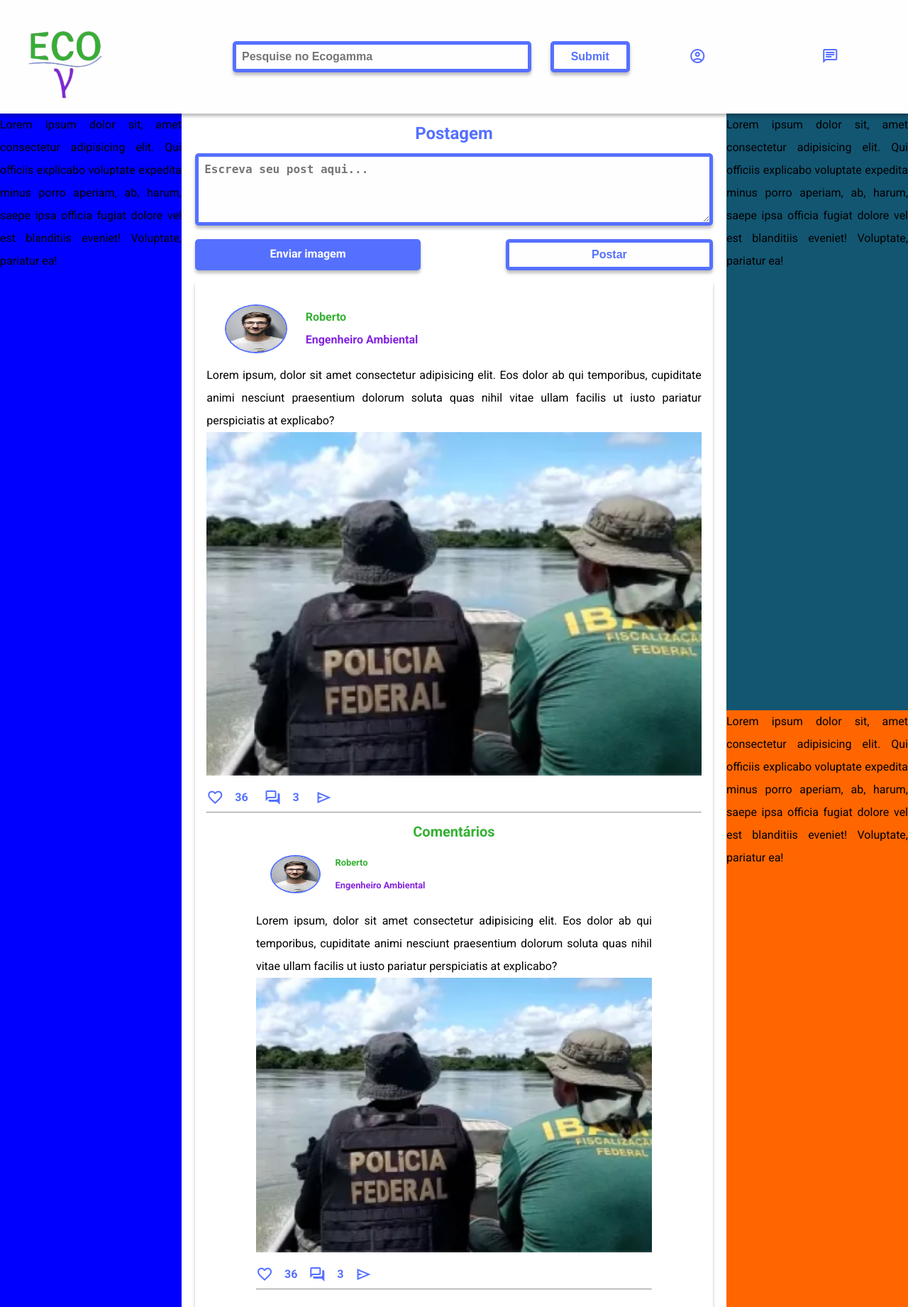
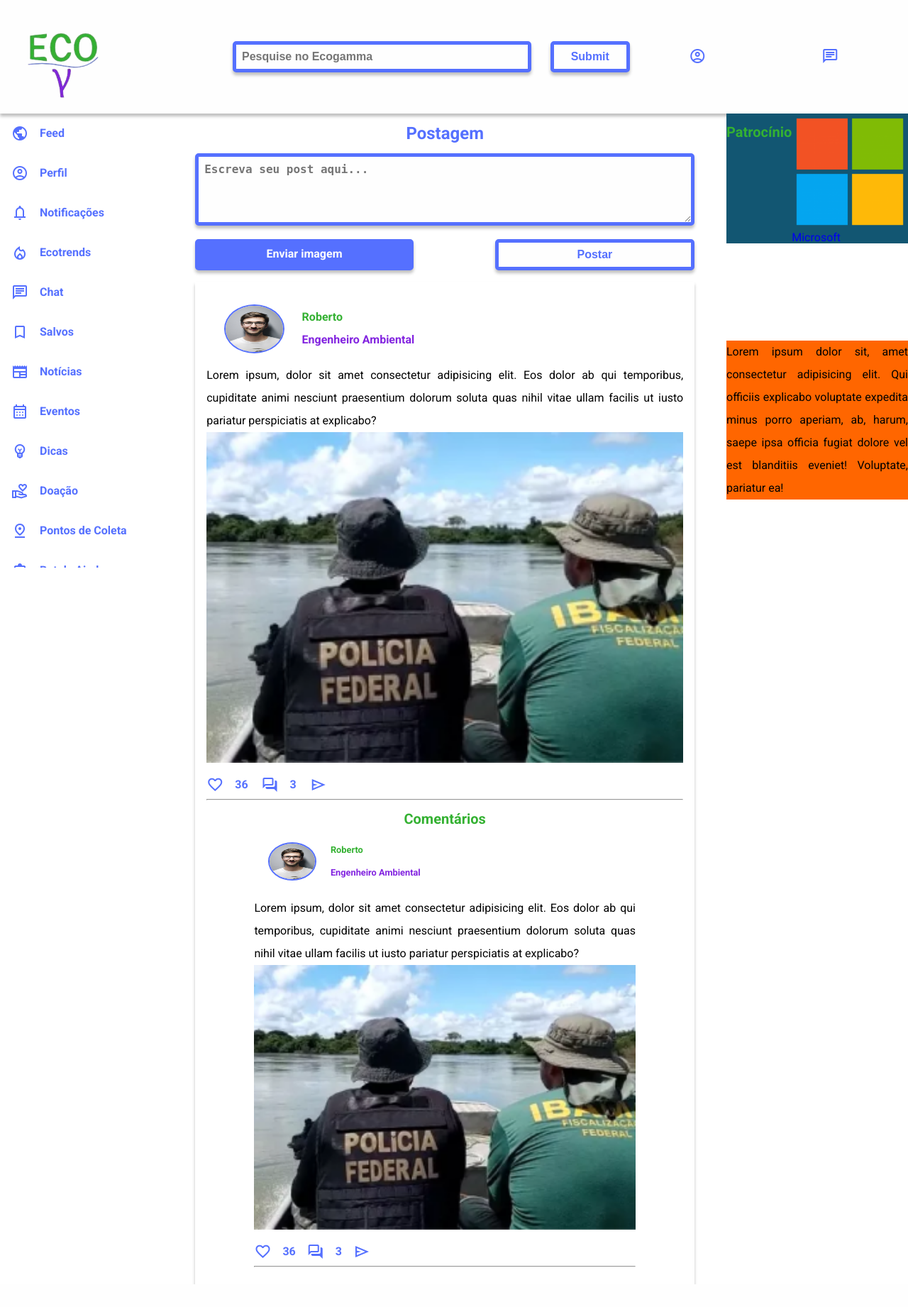
Before and after one commit to Marcozvs/ecogamma, a PHP site: page / in a window 1280 px wide. Shown: the whole page at 71% size. After the commit the page ends 1810 px from the top, so only its background shows below. Run offline with PHP 8.4, Linux system fonts and the light colour scheme.

Commit message:
Add files via upload

```diff
--- a/estilos/css/styles.css
+++ b/estilos/css/styles.css
@@ -114,14 +114,15 @@
   .cabecalho {
     flex-direction: row;
     height: 20vh;
-    position: sticky;
-    top: 0px;
   }
   .cabecalho .cabecalho__logo {
     width: 25%;
+    display: flex;
   }
   .cabecalho .cabecalho__logo img {
-    width: 50%;
+    position: sticky;
+    top: 0;
+    width: 150px;
   }
   .cabecalho .cabecalho__pesquisa {
     display: flex;
@@ -220,8 +221,10 @@
     color: #fefefe;
   }
 }
+.principal__postagem {
+  width: 100%;
+}
 .principal__postagem .principal__postagem__formulario {
-  margin: 0 auto;
   box-sizing: border-box;
 }
 .principal__postagem .principal__postagem__formulario .principal__postagem__formulario__botoes {
@@ -337,6 +340,115 @@
   }
 }
 
+.menuDesktop {
+  position: fixed;
+  top: 20vh;
+  height: 80vh;
+  justify-content: space-between;
+  flex-direction: column;
+  box-sizing: border-box;
+}
+.menuDesktop ul {
+  display: flex;
+  flex-direction: column;
+  height: 80vh;
+  justify-content: space-between;
+  overflow-y: scroll;
+}
+.menuDesktop ul a {
+  font-weight: 700;
+  color: #5570FF;
+  padding: 1rem;
+}
+.menuDesktop ul a li {
+  display: flex;
+  align-items: center;
+}
+.menuDesktop ul a li span {
+  margin-right: 1rem;
+}
+.menuDesktop ul a:hover {
+  border-left: 10px solid #34B132;
+  color: #34B132;
+}
+.menuDesktop ul a:hover span {
+  color: #34B132;
+}
+
+@media screen and (min-width: 320px) {
+  .patrocinios {
+    display: none;
+  }
+}
+@media screen and (min-width: 1024px) {
+  .patrocinios {
+    width: 21vw;
+    position: fixed;
+    left: 78vw;
+    top: 100px;
+    display: flex;
+    flex-direction: column;
+    height: 330px;
+    padding-left: 1vw;
+    border-left: 2px solid #666666;
+  }
+  .patrocinios h2 {
+    border-bottom: 2px solid #666666;
+    width: 90%;
+    text-align: center;
+    color: #666666;
+    padding-bottom: 1rem;
+  }
+  .patrocinios ul {
+    overflow-y: scroll;
+  }
+  .patrocinios:hover {
+    border-left: 2px solid #34B132;
+  }
+  .patrocinios:hover h2 {
+    border-bottom: 2px solid #34B132;
+    color: #34B132;
+  }
+  .patrocinios .patrocinio__patrocinador {
+    display: flex;
+    flex-wrap: nowrap;
+    align-items: center;
+    margin-top: 1rem;
+  }
+  .patrocinios .patrocinador__logo {
+    width: 40px;
+    border: 2px solid #666666;
+    border-radius: 50%;
+    margin-right: 1rem;
+    height: 40px;
+    display: flex;
+    align-items: center;
+  }
+  .patrocinios .patrocinador__logo img {
+    opacity: 0.5;
+    width: 60%;
+    position: relative;
+    left: 20%;
+    margin: 0;
+  }
+  .patrocinios .patrocinador__titulo {
+    margin: 0;
+    color: #666666;
+  }
+  .patrocinios:hover {
+    margin-left: 1rem;
+    transition: 0.5s;
+  }
+  .patrocinios:hover .patrocinador__logo {
+    border: 2px solid #8325E0;
+  }
+  .patrocinios:hover .patrocinador__titulo {
+    color: #8325E0;
+  }
+  .patrocinios:hover img {
+    opacity: 1;
+  }
+}
 @media screen and (min-width: 320px) {
   .container {
     display: grid;
@@ -349,7 +461,6 @@
   }
   .container .menuDesktop {
     display: none;
-    background-color: blue;
   }
   .container .principal {
     display: flex;
@@ -388,17 +499,23 @@
 @media screen and (min-width: 1024px) {
   .container {
     grid-template-columns: 20vw 60vw 20vw;
+    grid-template-rows: 20vh 40vh 40vh;
   }
   .container .cabecalho {
     grid-column: 1/4;
     grid-row: 1/2;
+    position: fixed;
+    width: 100vw;
   }
   .container .principal {
     grid-column: 2/3;
     grid-row: 2/4;
+    width: 55vw;
+    height: auto;
   }
   .container .menuDesktop {
     display: flex;
+    width: 20vw;
     grid-column: 1/2;
     grid-row: 2/4;
   }
@@ -406,11 +523,19 @@
     display: flex;
     grid-column: 3/4;
     grid-row: 2/3;
+    width: 20vw;
+    position: fixed;
+    top: 20vh;
+    left: 80vw;
   }
   .container .eventoNoticias {
     display: flex;
     grid-column: 3/4;
     grid-row: 3/4;
+    width: 20vw;
+    position: fixed;
+    top: 60vh;
+    left: 80vw;
   }
 }
 
--- a/estilos/sass/layouts/_l-cabecalho.sass
+++ b/estilos/sass/layouts/_l-cabecalho.sass
@@ -41,12 +41,13 @@
     .cabecalho
         flex-direction: row
         height: 20vh
-        position: sticky
-        top: 0px
         .cabecalho__logo
             width: 25%
+            display: flex
             img
-                width: 50%
+                position: sticky
+                top: 0
+                width: 150px
         .cabecalho__pesquisa
             display: flex
             width: 45%
--- /dev/null
+++ b/estilos/sass/modules/_m-menuDesktop.sass
@@ -0,0 +1,28 @@
+@use '../variaveis'
+.menuDesktop
+    position: fixed
+    top: 20vh
+    height: 80vh
+    justify-content: space-between
+    flex-direction: column
+    box-sizing: border-box
+    ul
+        display: flex
+        flex-direction: column
+        height: 80vh
+        justify-content: space-between
+        overflow-y: scroll
+        a
+            font-weight: 700
+            color: variaveis.$primeira-cor
+            padding: 1rem
+            li
+                display: flex
+                align-items: center
+                span
+                    margin-right: 1rem
+            &:hover
+                border-left: 10px solid variaveis.$segunda-cor
+                color: variaveis.$segunda-cor
+                span
+                    color: variaveis.$segunda-cor
--- a/estilos/sass/modules/_m-postagem.sass
+++ b/estilos/sass/modules/_m-postagem.sass
@@ -1,7 +1,7 @@
 @use '../variaveis'
 .principal__postagem
+    width: 100%
     .principal__postagem__formulario
-        margin: 0 auto
         box-sizing: border-box
         .principal__postagem__formulario__botoes
             display: flex
--- a/estilos/sass/modules/modules.sass
+++ b/estilos/sass/modules/modules.sass
@@ -2,3 +2,5 @@
 @use './_m-menuLateral'
 @use './_m-postagem'
 @use './_m-post'
+@use './_m-menuDesktop'
+@use './_m-patrocinio'
--- a/estilos/sass/styles.sass
+++ b/estilos/sass/styles.sass
@@ -11,7 +11,6 @@
             grid-row: 1 / 2
         .menuDesktop
             display: none
-            background-color: blue
         .principal
             display: flex
             flex-direction: column
@@ -41,21 +40,35 @@
 @media screen and (min-width: 1024px)
     .container
         grid-template-columns: 20vw 60vw 20vw
+        grid-template-rows: 20vh 40vh 40vh
         .cabecalho
             grid-column: 1 / 4
             grid-row: 1 / 2
+            position: fixed
+            width: 100vw
         .principal
             grid-column: 2 / 3
             grid-row: 2 / 4
+            width: 55vw
+            height: auto
         .menuDesktop
             display: flex
+            width: 20vw
             grid-column: 1 / 2
             grid-row: 2 / 4
         .patrocinio
             display: flex
             grid-column: 3 / 4
             grid-row: 2 / 3
+            width: 20vw
+            position: fixed
+            top: 20vh
+            left: 80vw
         .eventoNoticias
             display: flex
             grid-column: 3 / 4
             grid-row: 3 / 4
+            width: 20vw
+            position: fixed
+            top: 60vh
+            left: 80vw
--- a/estilos/sass/variaveis.sass
+++ b/estilos/sass/variaveis.sass
@@ -1,7 +1,8 @@
-//Cores
+//Variaveis para as cores
 
 $branco: #fefefe
 $preto: #111111
+$cinza: #666666
 $primeira-cor: #5570FF
 $segunda-cor: #34B132
 $terceira-cor: #8325E0
--- a/index.html
+++ b/index.html
@@ -128,7 +128,78 @@
                 </ul>
             </section>
             <aside class="menuDesktop">
-                <p>Lorem ipsum dolor sit, amet consectetur adipisicing elit. Qui officiis explicabo voluptate expedita minus porro aperiam, ab, harum, saepe ipsa officia fugiat dolore vel est blanditiis eveniet! Voluptate, pariatur ea!</p>
+                <ul>
+                    <a href="#">
+                        <li><span class="material-symbols-outlined">
+                            public
+                            </span>Feed</li>
+                    </a>
+                    <a href="#">
+                        <li><span class="material-symbols-outlined">
+                            account_circle
+                            </span>Perfil</li>
+                    </a>
+                    <a href="#">
+                        <li><span class="material-symbols-outlined">
+                            notifications
+                            </span>Notificações</li>
+                    </a>
+                    <a href="#">
+                        <li><span class="material-symbols-outlined">
+                            local_fire_department
+                            </span>Ecotrends</li>
+                    </a>
+                    <a href="#">
+                        <li><span class="material-symbols-outlined">
+                            chat
+                            </span>Chat</li>
+                    </a>
+                    <a href="#">
+                        <li><span class="material-symbols-outlined">
+                            bookmark
+                            </span>Salvos</li>
+                    </a>
+                    <a href="#">
+                        <li><span class="material-symbols-outlined">
+                            newspaper
+                            </span>Notícias</li>
+                    </a>
+                    <a href="#">
+                        <li><span class="material-symbols-outlined">
+                            calendar_month
+                            </span>Eventos</li>
+                    </a>
+                    <a href="#">
+                        <li><span class="material-symbols-outlined">
+                            emoji_objects
+                            </span>Dicas</li>
+                    </a>
+                    <a href="#">
+                        <li><span class="material-symbols-outlined">
+                            volunteer_activism
+                            </span>Doação</li>
+                    </a>
+                    <a href="#">
+                        <li><span class="material-symbols-outlined">
+                            pin_drop
+                            </span>Pontos de Coleta</li>
+                    </a>
+                    <a href="#">
+                        <li><span class="material-symbols-outlined">
+                            smart_toy
+                            </span>Bot de Ajuda</li>
+                    </a>
+                    <a href="#">
+                        <li><span class="material-symbols-outlined">
+                            settings
+                            </span>Configurações</li>
+                    </a>
+                    <a href="#">
+                        <li><span class="material-symbols-outlined">
+                            help
+                            </span>Ajuda e Suporte</li>
+                    </a>
+                </ul>
             </aside>
             <main class="principal">
                 <section class="principal__postagem">
@@ -203,7 +274,13 @@
                 </section>
             </main>
             <aside class="patrocinio">
-                <p>Lorem ipsum dolor sit, amet consectetur adipisicing elit. Qui officiis explicabo voluptate expedita minus porro aperiam, ab, harum, saepe ipsa officia fugiat dolore vel est blanditiis eveniet! Voluptate, pariatur ea!</p>
+                <h2>Patrocínio</h2>
+                <a href="#">
+                    <div class="patrocinio__patrocinador">
+                        <img src="./imagens/logoMicrosoft.png" alt="Logo do Patrocinador" class="patrocinio__patrocinador__logo">
+                    </div>
+                    <h3>Microsoft</h3>
+                </a>
             </aside>
             <aside class="eventoNoticias">
                 <p>Lorem ipsum dolor sit, amet consectetur adipisicing elit. Qui officiis explicabo voluptate expedita minus porro aperiam, ab, harum, saepe ipsa officia fugiat dolore vel est blanditiis eveniet! Voluptate, pariatur ea!</p>
```
Also changed, not shown: estilos/sass/modules/_m-patrocinio.sass (added, +60 -0 lines), 1 other file.
